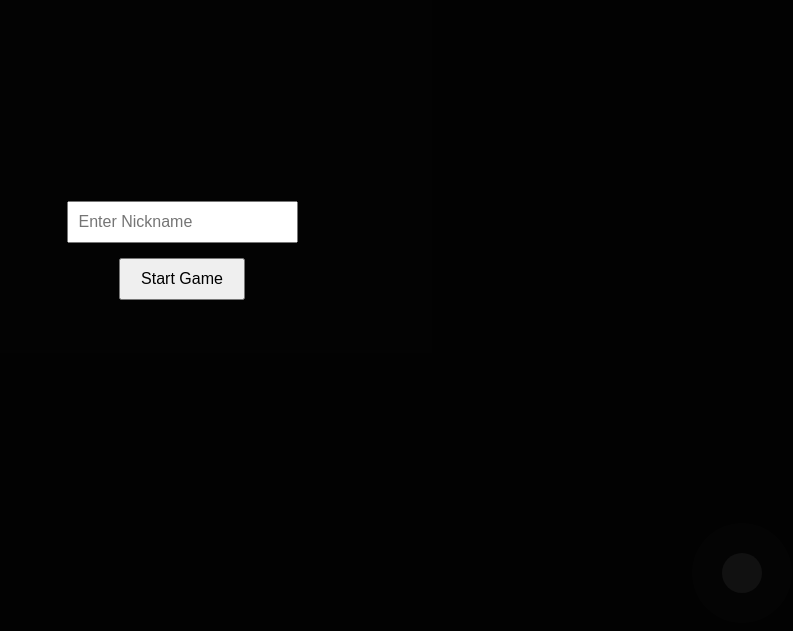
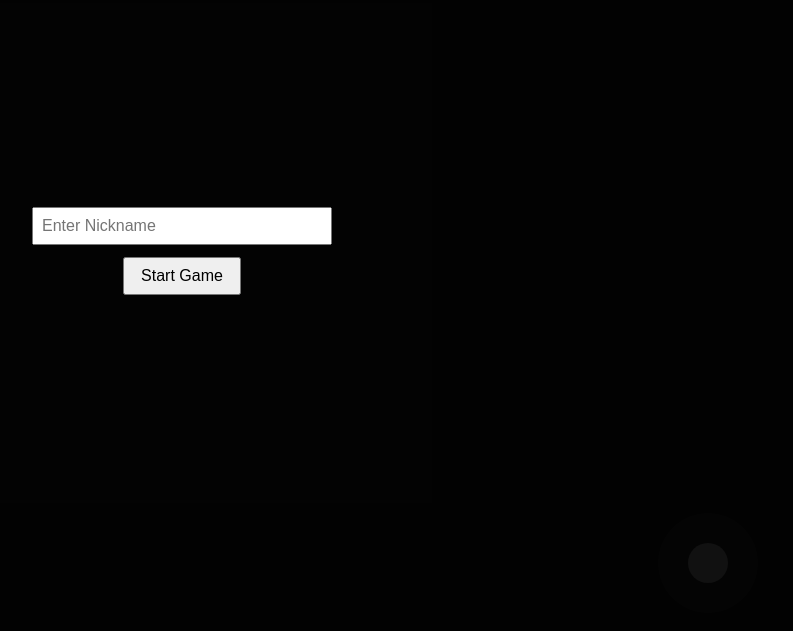
Before and after one commit to chan7881/game, a plain HTML site: page index.html in a window 1280 px wide. Shown: the part 147-778 px from the top of the page, without its empty margins (458-1251 px from the left). Drawn offline with Linux system fonts and the light colour scheme.

Commit message:
Update index.html

```diff
--- a/index.html
+++ b/index.html
@@ -2,9 +2,12 @@
 <html lang="en">
 <head>
   <meta charset="UTF-8" />
-  <meta name="viewport" content="width=device-width, initial-scale=1.0" />
+  <meta name="viewport" content="width=device-width, initial-scale=1.0, maximum-scale=1.0, user-scalable=no"/>
   <title>Survival Dodge Game</title>
   <style>
+    * {
+      box-sizing: border-box;
+    }
     body, html {
       margin: 0;
       padding: 0;
@@ -12,58 +15,77 @@
       background: #111;
       font-family: Arial, sans-serif;
       color: white;
+      height: 100%;
+      width: 100%;
     }
     #startScreen, #rankingScreen {
       position: absolute;
       top: 0;
       left: 0;
-      width: 100%;
-      height: 100%;
+      width: 100vw;
+      height: 100vh;
       background: rgba(0,0,0,0.9);
       display: flex;
       flex-direction: column;
       align-items: center;
       justify-content: center;
       z-index: 20;
+      padding: 2vh;
     }
     #nicknameInput, #adminPasswordInput {
-      padding: 10px;
-      font-size: 16px;
-      margin-bottom: 10px;
+      padding: 1vh;
+      font-size: 2vh;
+      margin-bottom: 1vh;
+      width: 60vw;
+      max-width: 300px;
     }
     #startButton, #restartButton, #adminButton, #submitPasswordButton {
-      padding: 10px 20px;
-      font-size: 16px;
+      padding: 1vh 2vh;
+      font-size: 2vh;
       cursor: pointer;
-      margin: 5px;
+      margin: 0.5vh;
+      min-width: 100px;
     }
     #countdown {
       position: absolute;
       top: 50%;
       left: 50%;
       transform: translate(-50%, -50%);
-      font-size: 48px;
+      font-size: 6vh;
       z-index: 15;
+      text-align: center;
     }
     #timerDisplay {
       position: absolute;
-      top: 10px;
+      top: 1vh;
       left: 50%;
       transform: translateX(-50%);
-      font-size: 20px;
+      font-size: 2.5vh;
       z-index: 5;
+      text-align: center;
     }
     #gameCanvas {
       display: block;
       margin: auto;
       background: #222;
+      position: absolute;
+      top: 50%;
+      left: 50%;
+      transform: translate(-50%, -50%);
+      width: 90vw;
+      max-width: 500px;
+      height: auto;
+      aspect-ratio: 1;
+      touch-action: none;
     }
     #joystick {
       position: absolute;
-      bottom: 30px;
-      right: 30px;
-      width: 100px;
-      height: 100px;
+      bottom: 5vh;
+      right: 5vw;
+      width: 20vw;
+      height: 20vw;
+      max-width: 100px;
+      max-height: 100px;
       background: rgba(255,255,255,0.1);
       border-radius: 50%;
       touch-action: none;
@@ -71,8 +93,8 @@
     }
     #joystick .stick {
       position: absolute;
-      width: 40px;
-      height: 40px;
+      width: 40%;
+      height: 40%;
       background: rgba(255,255,255,0.6);
       border-radius: 50%;
       top: 50%;
@@ -82,6 +104,7 @@
     #rankingList {
       color: white;
       text-align: center;
+      max-width: 90vw;
     }
     .delete-button {
       margin-left: 10px;
@@ -90,6 +113,7 @@
     }
   </style>
 </head>
+<body>
 <body>
   <div id="startScreen">
     <input type="text" id="nicknameInput" placeholder="Enter Nickname" />
@@ -166,7 +190,7 @@
     });
 
     submitPasswordButton.addEventListener('click', () => {
-      if (adminPasswordInput.value === '3361') {
+      if (adminPasswordInput.value === '1234') {
         adminMode = true;
         renderRankingList();
       } else {
```
